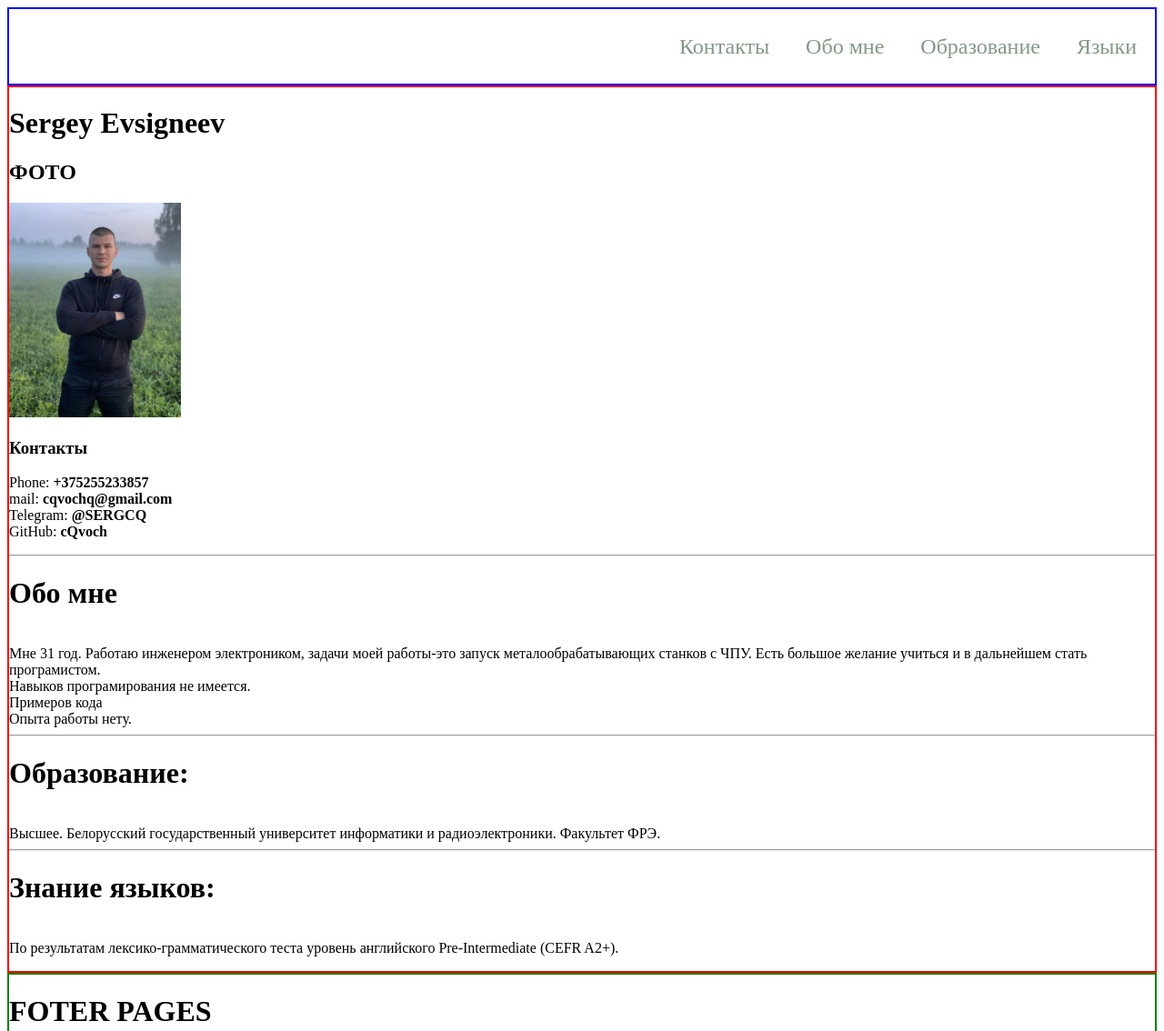
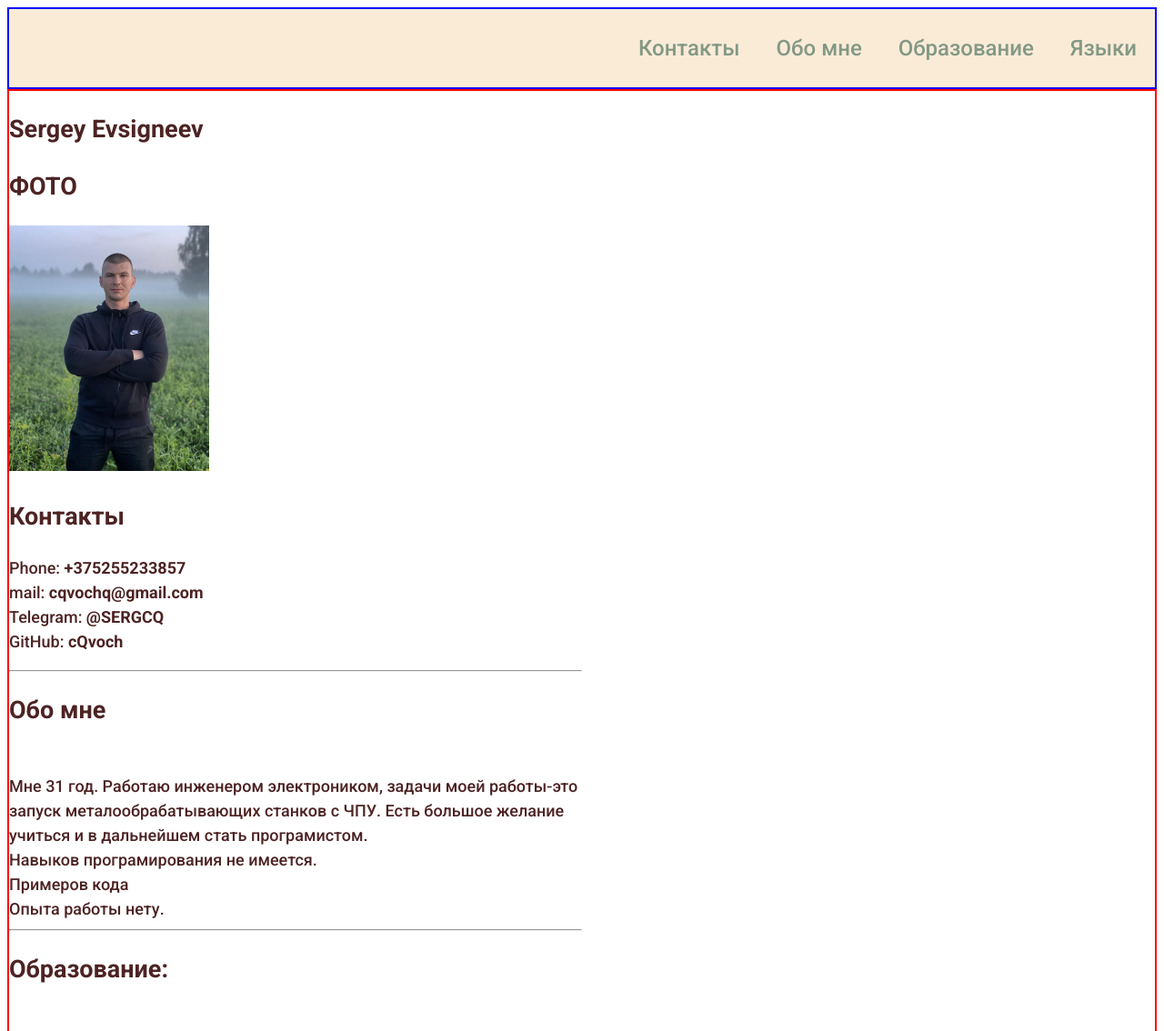
Before and after one commit to cQvoch/rsschool-cv1, a plain HTML site: page index.html in a window 1280 px wide. Shown: the top 1134 px of the page at 91% size. Drawn offline with Linux system fonts and the light colour scheme; files whose address does not match are found by name.

Commit message:
docs: add new style

```diff
--- a/index.html
+++ b/index.html
@@ -24,35 +24,42 @@
 
     </div>
   </header>
-  <main class="main">
+  <main class="main" >
+    <section class="section" id="profile">
+
+
+    <div class="main-container">
     <div class="container">
-      <h1 id="Sergey Evsigneev">Sergey Evsigneev</h1>
-  <h2>ФОТО</h2>
+             <h1 id="SergeyEvsigneev">Sergey Evsigneev</h1>
+          <h2>ФОТО</h2>
   <img class="foto" src="/rsschool-cv/assets/img/foto.jpg" alt="my photo">
-  <h3 id="contacts">Контакты</h3>
+
+  <h2 id="contacts">Контакты</h2>
  <p>Phone:<b> +375255233857</b>
  <br>mail:<b> cqvochq@gmail.com</b>
  <br>Telegram:<b> @SERGCQ</b>
  <br>GitHub:<b> cQvoch</b>
  <hr>
-<h1 id='summary'>Обо мне</h1>
+<h2 id='summary'>Обо мне</h2>
  <br>Мне 31 год. Работаю инженером электроником, задачи моей работы-это запуск металообрабатывающих станков с ЧПУ. Есть большое желание учиться и в дальнейшем стать програмистом.
  <br>Навыков програмирования не имеется.
  <br>Примеров кода
  <br>Опыта работы нету.
  <hr>
- <h1 id="skills">Образование: </h1>
+ <h2 id="skills">Образование: </h2>
  <br>  Высшее. Белорусский государственный университет информатики и радиоэлектроники. Факультет ФРЭ.
   <hr>
-  <h1 id="lang">Знание языков:</h1>
+  <h2 id="lang">Знание языков:</h2>
  <br>По результатам лексико-грамматического теста уровень английского Pre-Intermediate (CEFR A2+).
  <br>
  </p>
 </div>
+</div>
+</section>
 </main>
 <footer class="footer">
 <div class="container">
-  <H1>FOTER PAGES</H1>
+  <H2>FOTER PAGES</H2>
 </div>
 
 </footer>
--- a/style.css
+++ b/style.css
@@ -2,14 +2,15 @@
     box-sizing: border-box;
   }
 .foto{
-    width: 15%;
-    height: 15%;
+    width: 220px;
+    height: 270px;
 }
 .main{
     border: 2px solid red;
 }
 
 .header{
+    background-color: antiquewhite;
     border: 2px solid blue;
 }
 .footer{
@@ -49,3 +50,31 @@ body{
   a:hover {
     color: #4d2323;
   }
+  .main-container{
+    display: flex;
+    flex-wrap: wrap;
+  }
+  .section {
+    width: 50%;
+  }
+  @media (max-width: 768px) {
+    .section {
+      width: 100%;
+    }
+  }
+  body {
+    font-family: 'Roboto', sans-serif;
+    font-size: 18px;
+    font-weight: 400;
+    line-height: 1.5;
+    color: #4d2323;
+  }
+  .link {
+    text-decoration: none;
+    color: #829985;
+    transition: color 0.5s;
+  }
+
+  .link:hover {
+    color: #5d7260;
+  }
```
